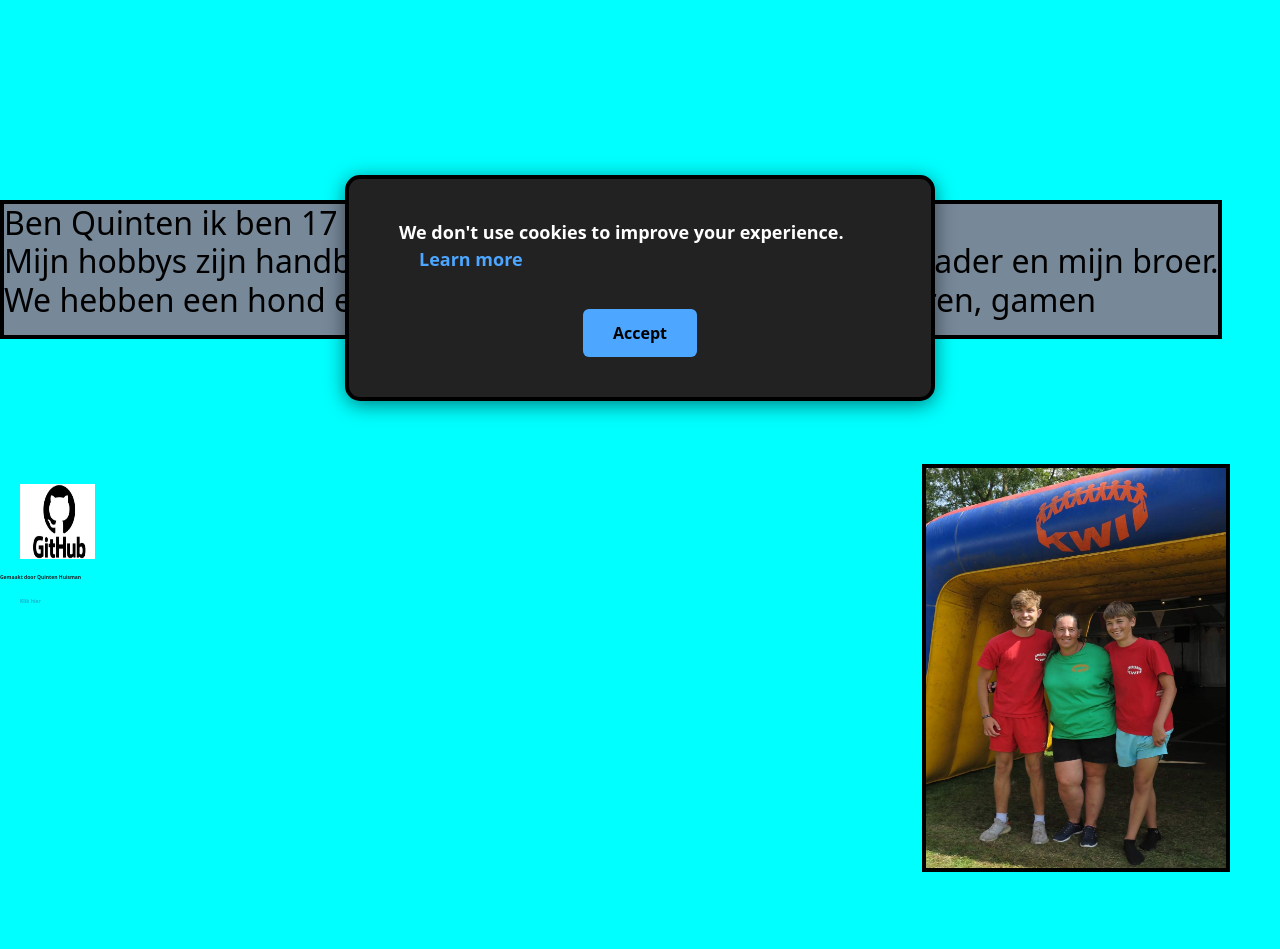
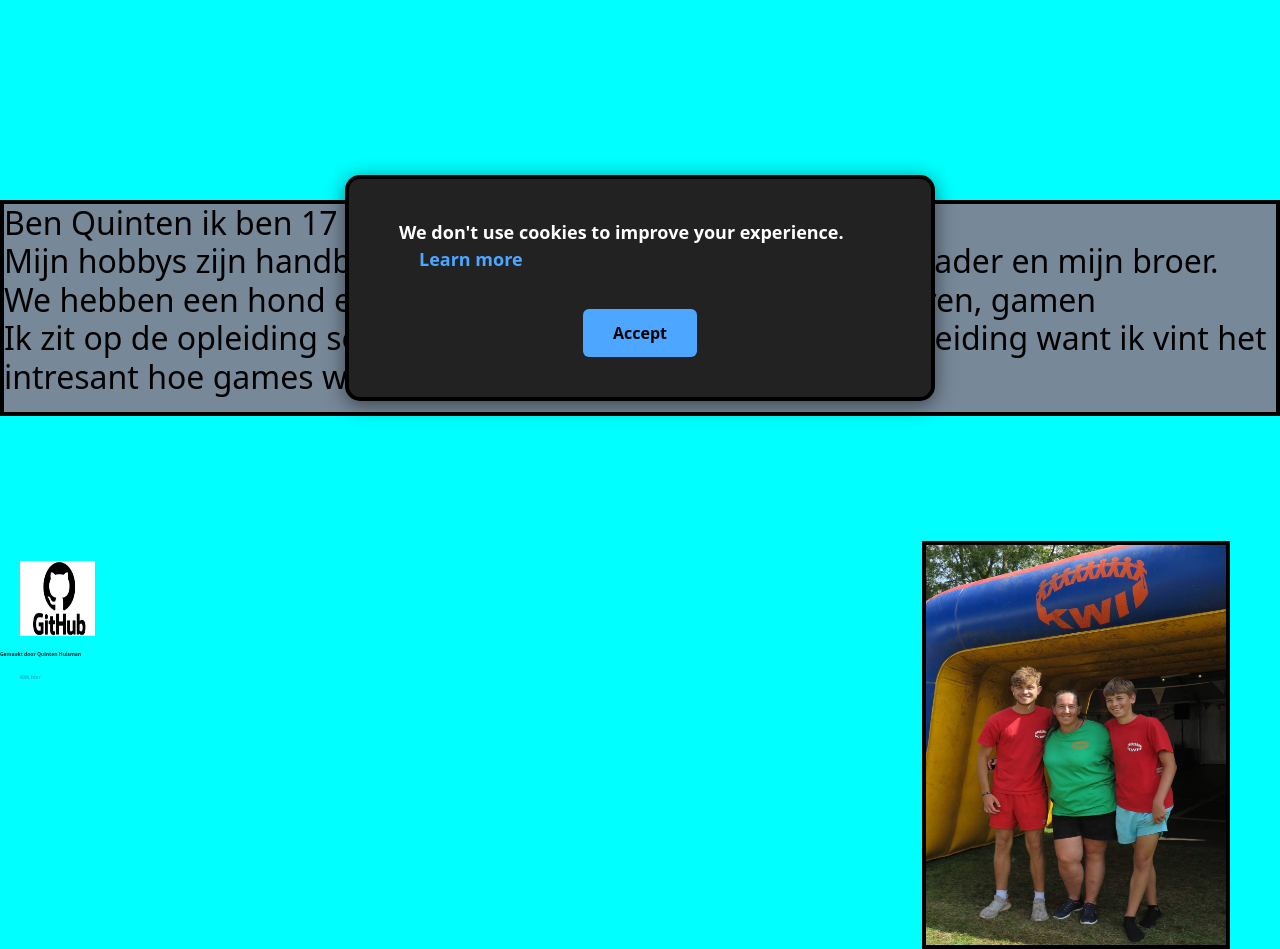
Before and after one commit to Alihamid22/DQAMA, a PHP site: page /porfolio-Quinten/php/index.php in a window 1280 px wide. Shown: the part 237-1186 px from the top of the page. Before the commit the page ends 1109 px from the top, so only its background shows below. Run offline with PHP 8.4, Linux system fonts and the light colour scheme.

Commit message:
portfolio-quinten geupdate
mijn portfolio ge update

```diff
--- a/untitled folder/porfolio-Quinten/php/index.php
+++ b/untitled folder/porfolio-Quinten/php/index.php
@@ -32,7 +32,7 @@
         <p style="font-size: 25px;">
         <h2> Ben Quinten ik ben 17 en ik woon in Leeuwarden.<br> Mijn hobbys zijn handbal, gamen. Ik woon
             met mijn moeder, vader en mijn broer.<br>We hebben een hond en een katten. Mijn interesses zijn coderen,
-            gamen</p>
+            gamen<br>Ik zit op de opleiding software developer.ik koos voor deze opleiding want ik vint het intresant hoe games worden gemaakt en werken</p>
 
         </h2>
         <div>
```
